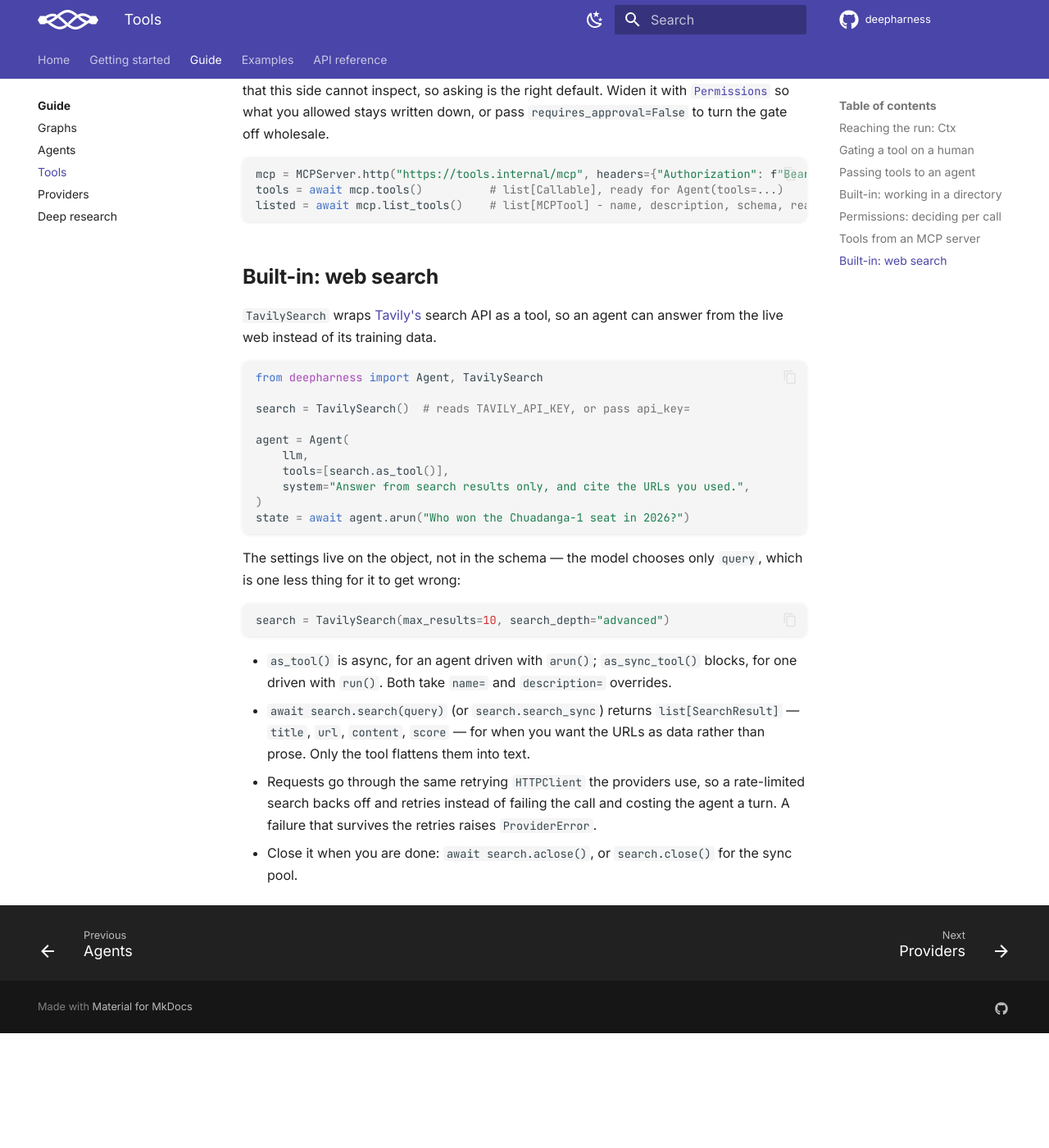
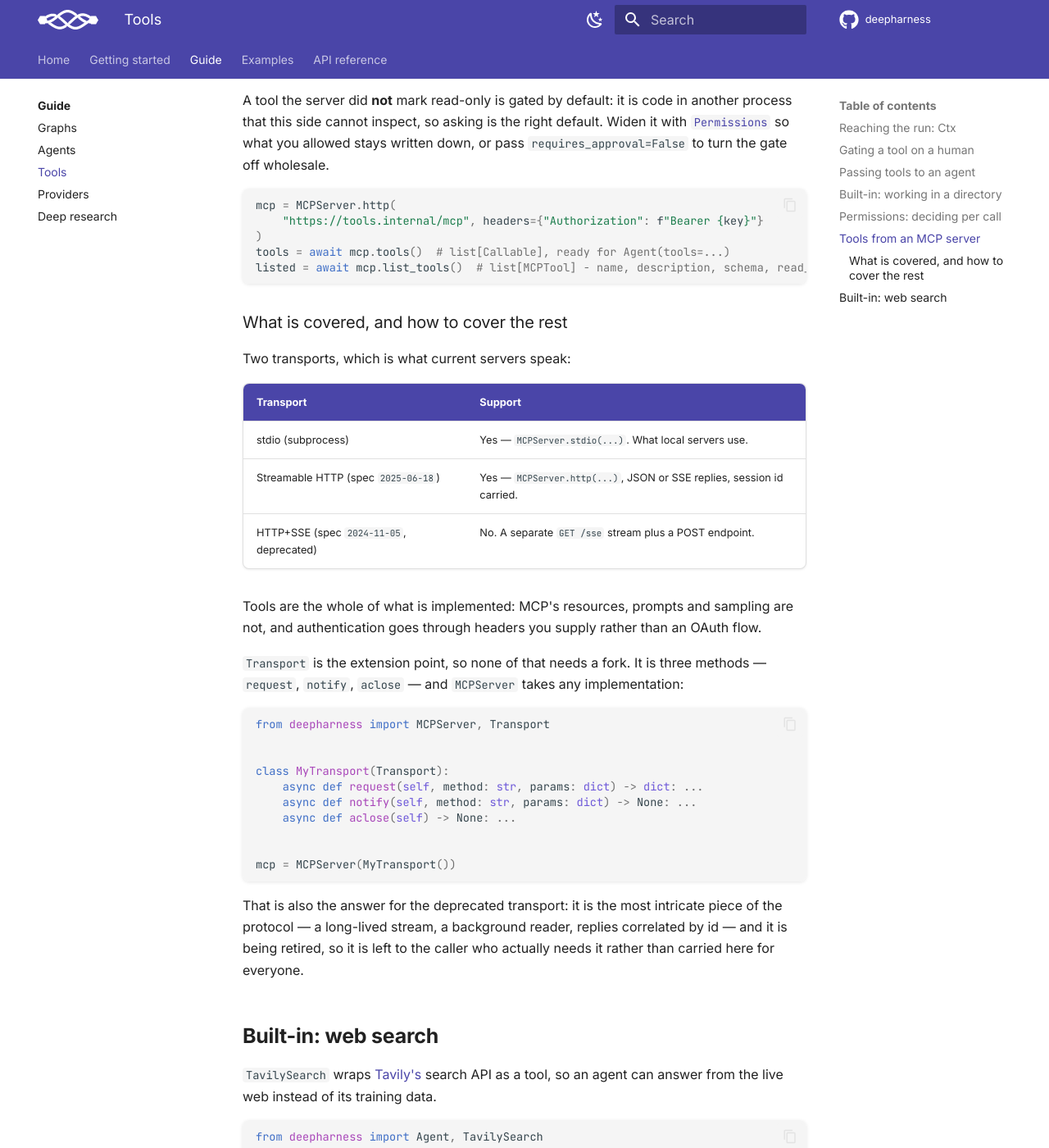
Before and after one commit to sayedshaun/deepharness, an MkDocs documentation site: the page built from docs/guide/tools.md, in a window 1280 px wide and 1400 px high, scrolled down 4483 px. Shown: the whole window at 82% size. Built offline with MkDocs 1.6.1 and Material for MkDocs 9.7.7, drawn with Linux system fonts in a browser that asks for light colours; comment, search, counter and statistics services are not loaded; before the commit the page ends 5743 px from its top, so only the background shows below that.

Commit message:
docs: state which MCP transports are covered and how to add one

````diff
--- a/docs/guide/tools.md
+++ b/docs/guide/tools.md
@@ -170,7 +170,9 @@ library.
 ```python
 from deepharness import Agent, MCPServer
 
-async with MCPServer.stdio(["npx", "-y", "@modelcontextprotocol/server-filesystem", "."]) as mcp:
+async with MCPServer.stdio(
+    ["npx", "-y", "@modelcontextprotocol/server-filesystem", "."]
+) as mcp:
     agent = Agent(llm, tools=await mcp.tools())
     state = await agent.arun("What is in the repo?")
 ```
@@ -190,10 +192,46 @@ that this side cannot inspect, so asking is the right default. Widen it with
 `requires_approval=False` to turn the gate off wholesale.
 
 ```python
-mcp = MCPServer.http("https://tools.internal/mcp", headers={"Authorization": f"Bearer {key}"})
-tools = await mcp.tools()          # list[Callable], ready for Agent(tools=...)
-listed = await mcp.list_tools()    # list[MCPTool] - name, description, schema, read_only
+mcp = MCPServer.http(
+    "https://tools.internal/mcp", headers={"Authorization": f"Bearer {key}"}
+)
+tools = await mcp.tools()  # list[Callable], ready for Agent(tools=...)
+listed = await mcp.list_tools()  # list[MCPTool] - name, description, schema, read_only
 ```
+
+### What is covered, and how to cover the rest
+
+Two transports, which is what current servers speak:
+
+| Transport | Support |
+| --- | --- |
+| stdio (subprocess) | Yes — `MCPServer.stdio(...)`. What local servers use. |
+| Streamable HTTP (spec `2025-06-18`) | Yes — `MCPServer.http(...)`, JSON or SSE replies, session id carried. |
+| HTTP+SSE (spec `2024-11-05`, deprecated) | No. A separate `GET /sse` stream plus a POST endpoint. |
+
+Tools are the whole of what is implemented: MCP's resources, prompts and sampling are not, and
+authentication goes through headers you supply rather than an OAuth flow.
+
+`Transport` is the extension point, so none of that needs a fork. It is three methods —
+`request`, `notify`, `aclose` — and `MCPServer` takes any implementation:
+
+```python
+from deepharness import MCPServer, Transport
+
+
+class MyTransport(Transport):
+    async def request(self, method: str, params: dict) -> dict: ...
+    async def notify(self, method: str, params: dict) -> None: ...
+    async def aclose(self) -> None: ...
+
+
+mcp = MCPServer(MyTransport())
+```
+
+That is also the answer for the deprecated transport: it is the most intricate piece of the
+protocol — a long-lived stream, a background reader, replies correlated by id — and it is being
+retired, so it is left to the caller who actually needs it rather than carried here for
+everyone.
 
 ## Built-in: web search
 
````
Also changed, not shown: docs/guide/providers.md (+5 -1 lines), docs/reference/api.md (+10 -4 lines).
